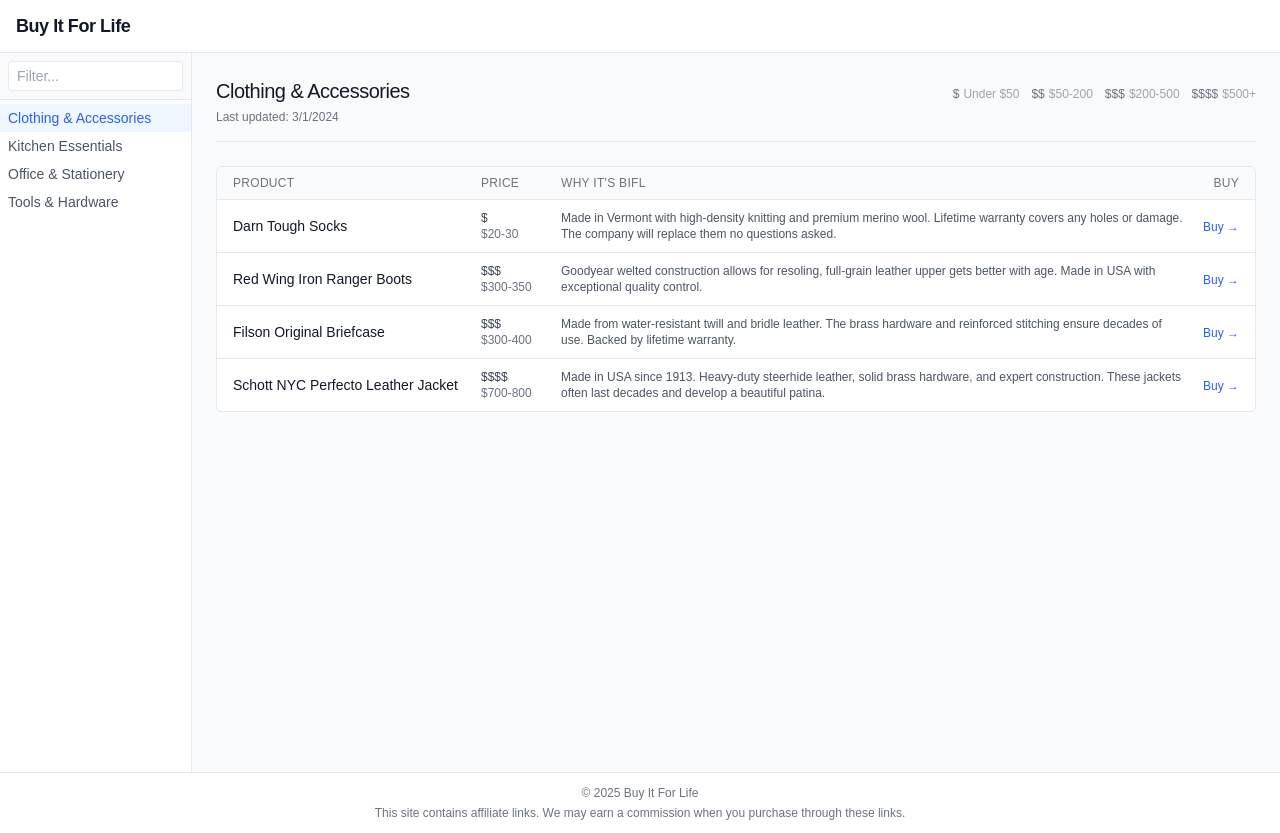
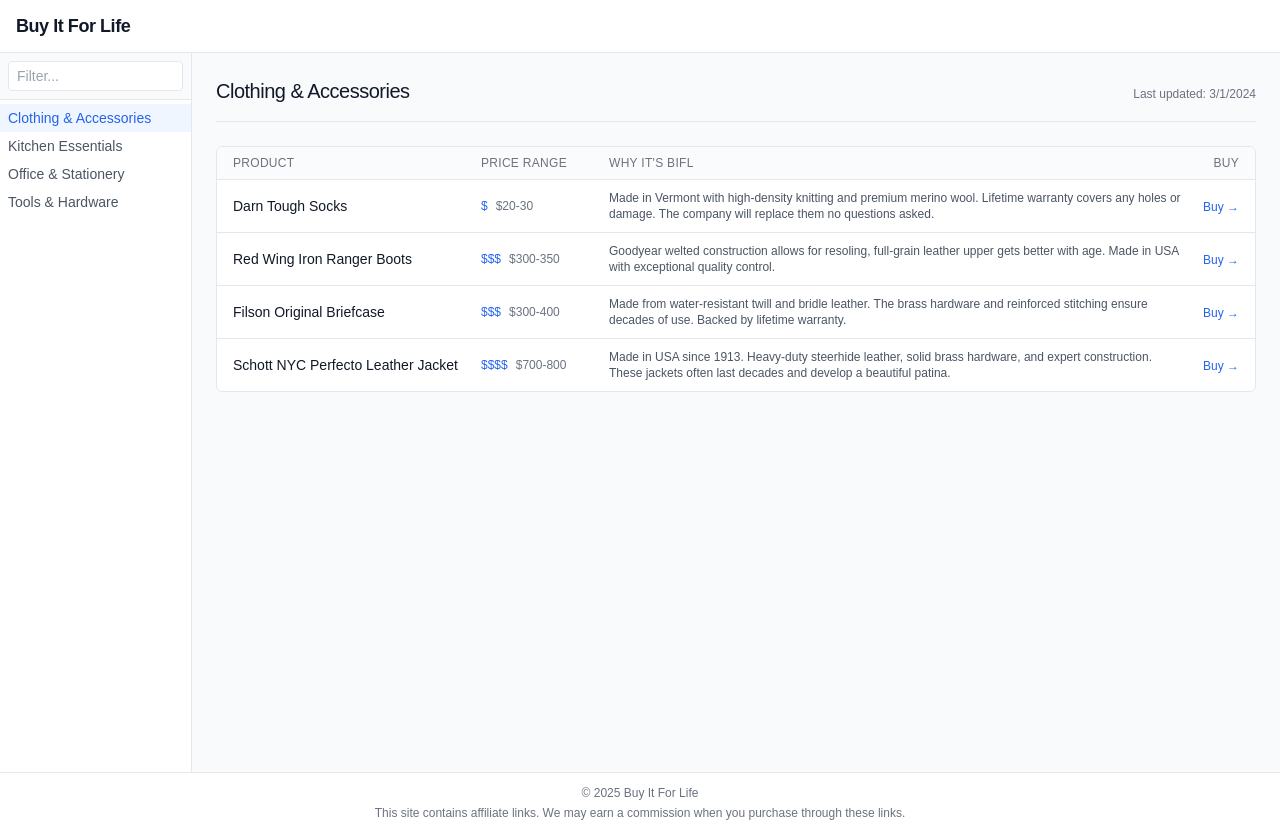
Before and after one commit to SparkyWoo/bifl, a Next.js app: page /categories/clothing in a window 1280 px wide. Built offline with nearby package versions, Linux system fonts and the light colour scheme.

Commit message:
improve ui/ux for product table page v3

```diff
--- a/app/categories/[id]/page.tsx
+++ b/app/categories/[id]/page.tsx
@@ -102,18 +102,10 @@
       <div className="mb-6 pb-4 border-b">
         <div className="flex items-baseline justify-between">
           <h1 className="text-xl font-medium tracking-tight text-gray-900">{content.title}</h1>
-          <div className="text-xs text-gray-500 tabular-nums">
-            {Object.entries(content.priceRanges).map(([tier, range]) => (
-              <span key={tier} className="ml-3 first:ml-0">
-                <span className="font-medium">{tier}</span>
-                <span className="ml-1 text-gray-400">{range}</span>
-              </span>
-            ))}
-          </div>
+          <p className="text-xs text-gray-500">
+            Last updated: {new Date(content.lastUpdated).toLocaleDateString()}
+          </p>
         </div>
-        <p className="mt-1 text-xs text-gray-500">
-          Last updated: {new Date(content.lastUpdated).toLocaleDateString()}
-        </p>
       </div>
 
       <div className="bg-white border border-gray-200 rounded-md overflow-hidden">
@@ -123,8 +115,8 @@
               <th scope="col" className="py-2 pl-4 pr-2 text-left text-xs font-medium text-gray-500 uppercase tracking-wide w-64">
                 Product
               </th>
-              <th scope="col" className="px-2 py-2 text-left text-xs font-medium text-gray-500 uppercase tracking-wide w-20">
-                Price
+              <th scope="col" className="px-2 py-2 text-left text-xs font-medium text-gray-500 uppercase tracking-wide w-32">
+                Price Range
               </th>
               <th scope="col" className="px-2 py-2 text-left text-xs font-medium text-gray-500 uppercase tracking-wide">
                 Why It&apos;s BIFL
@@ -140,9 +132,11 @@
                 <td className="py-2.5 pl-4 pr-2">
                   <div className="font-medium text-sm text-gray-900">{product.name}</div>
                 </td>
-                <td className="px-2 py-2.5 tabular-nums">
-                  <div className="text-xs font-medium text-gray-700">{product.priceTier}</div>
-                  <div className="text-xs text-gray-500">{product.priceRange}</div>
+                <td className="px-2 py-2.5">
+                  <div className="flex items-baseline gap-2">
+                    <span className="text-xs font-medium text-blue-600">{product.priceTier}</span>
+                    <span className="text-xs text-gray-500">{product.priceRange}</span>
+                  </div>
                 </td>
                 <td className="px-2 py-2.5">
                   <div className="text-xs text-gray-600 line-clamp-2">
```
